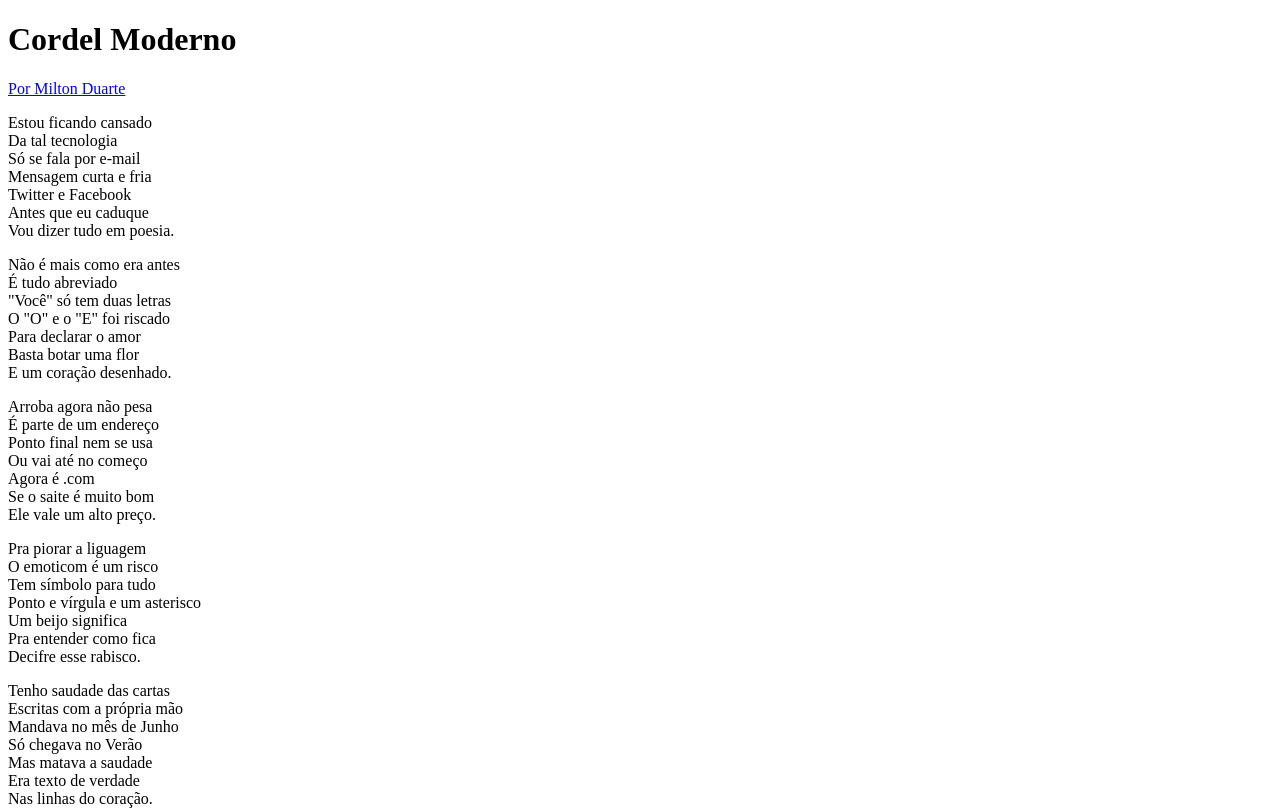
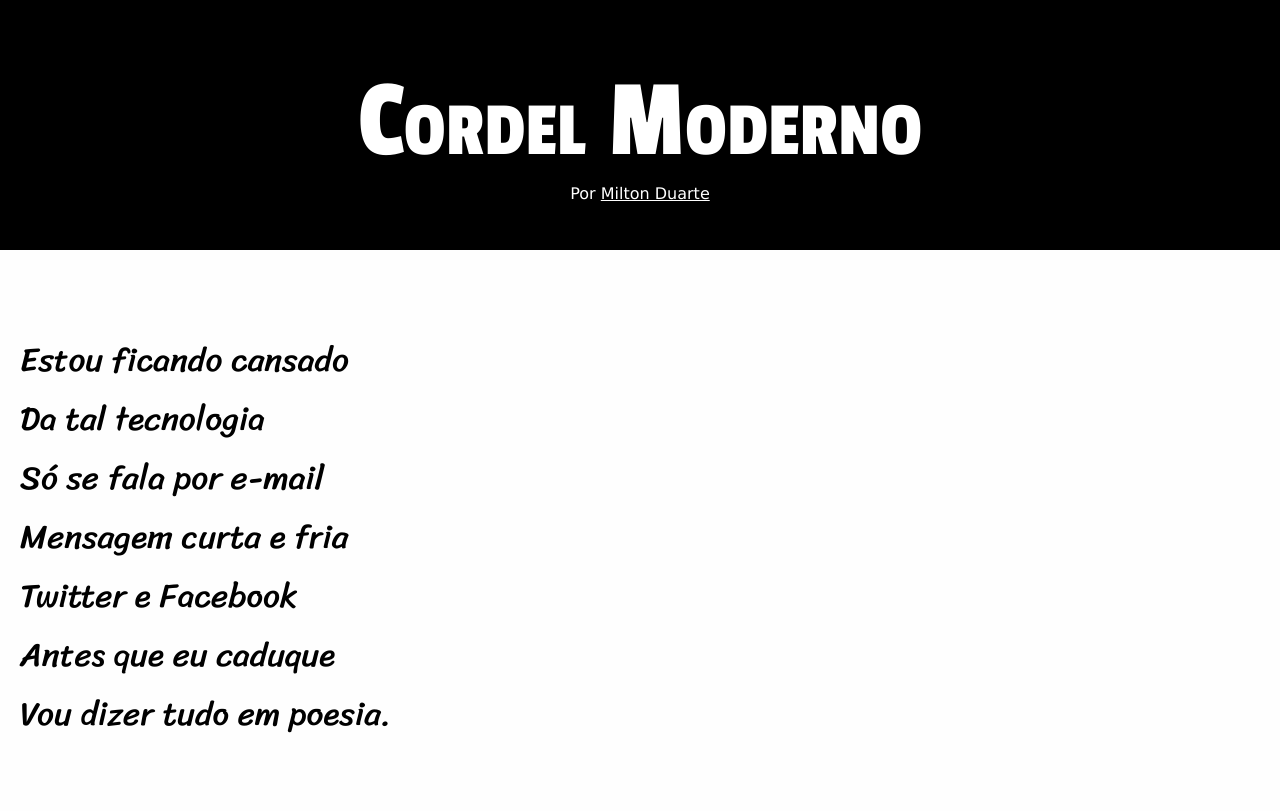
Before and after one commit to RanielyDayany/html-css, a plain HTML site: page Projetos/projeto-cordel/index.html in a window 1280 px wide. Shown: the top 811 px of the page. Drawn offline with Linux system fonts and the light colour scheme.

Commit message:
Projeto
Começando o projeto cordel

```diff
--- a/Projetos/projeto-cordel/estilo/style.css
+++ b/Projetos/projeto-cordel/estilo/style.css
@@ -1 +1,63 @@
 @charset "UTF-8";
+
+@import url('https://fonts.googleapis.com/css2?family=Passion+One:wght@400;700;900&display=swap');
+@import url('https://fonts.googleapis.com/css2?family=Passion+One:wght@400;700;900&family=Sriracha&display=swap');
+
+:root {
+    --font1:'Passion One',serif;
+    --font2:'Sriracha',serif;
+    --font3:'Verdana',sans-serif;
+}
+
+*{
+    margin: 0;
+    padding: 0;
+}
+html,body{
+    background-color: #fefefe;
+    min-height:100vh ;
+    font-family: var(--font3);
+}
+
+/* Cabeçalho */
+header{
+    text-align: center;
+    background-color: black;
+    color: white;
+    height: 250px;
+
+}
+header > h1{
+    font:normal 7em var(--font1);
+    font-variant: small-caps;
+    padding-top: 60px;
+
+
+}
+a{
+    color:white;
+    font-family: var(--font3);
+
+
+}
+
+/*Corpo */
+section {
+    font-family: var(--font2);
+    margin: 20px;
+
+}
+section > p {
+    padding-top: 60px;
+    padding-bottom: 60px;
+    font-size: 25pt;
+}
+#img01{
+    background-image:url(/Projetos/projeto-cordel/imagens/background001.jpg);
+    background-size:cover;
+    margin: 0;
+    background-attachment: fixed;
+    color: white;
+
+
+}
--- a/Projetos/projeto-cordel/index.html
+++ b/Projetos/projeto-cordel/index.html
@@ -9,7 +9,7 @@
 <body>
     <header>
         <h1>Cordel Moderno</h1>
-        <p><a href="https://www.recantodasletras.com.br/poesias/3186743" target="_blank">Por Milton Duarte</a></p>
+        <p>Por <a href="https://www.recantodasletras.com.br/poesias/3186743" target="_blank">Milton Duarte</a></p>
 
     </header>
     <main>
@@ -26,8 +26,8 @@
 
         </section>
 
-        <section>
-            <p>
+        <section id="img01">
+            <p class="fundo">
                 Não é mais como era antes <br>
                 É tudo abreviado <br>
                 "Você" só tem duas letras <br>
```
